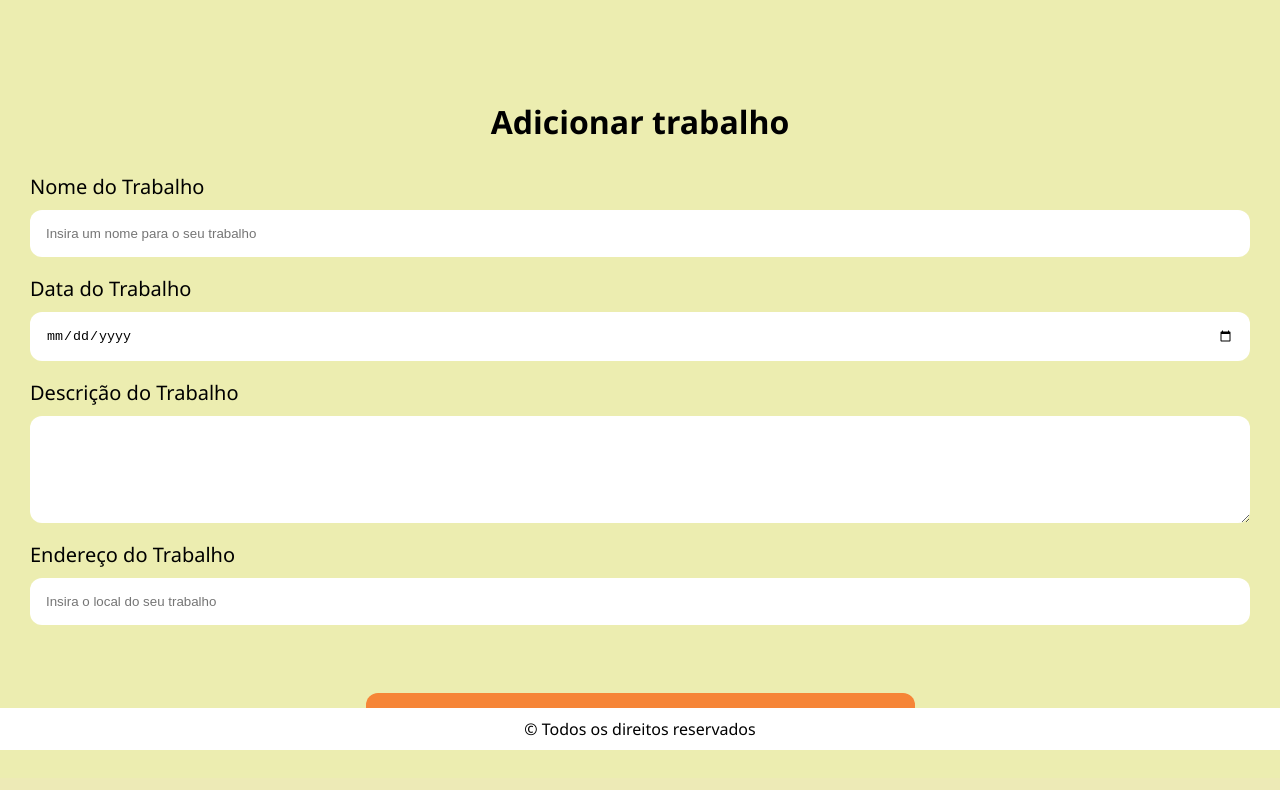
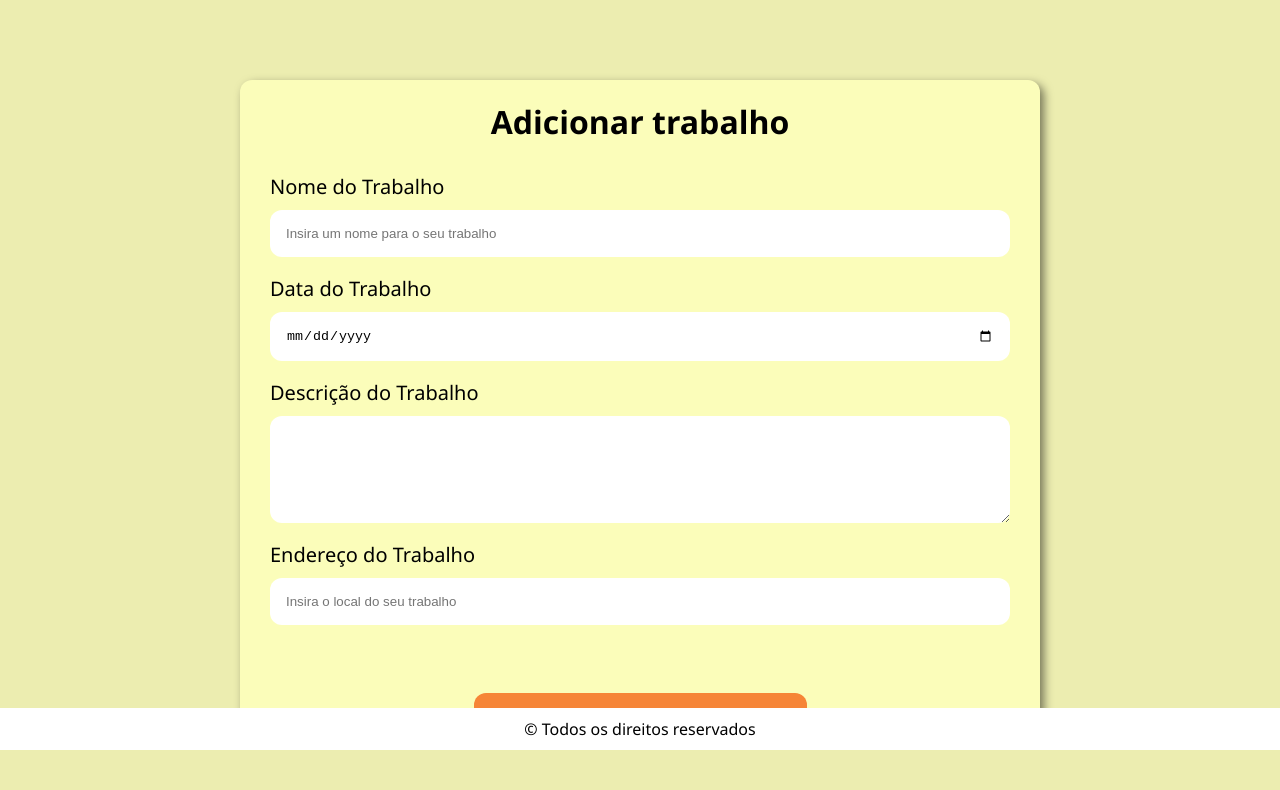
Before and after one commit to mine-tech-oficial/hackaton_g6, a Flask app: page /add_work in a window 1280 px wide. Shown: the part 50-840 px from the top of the page. Run offline with Flask 3, Linux system fonts and the light colour scheme.

Commit message:
Update style.css

```diff
--- a/static/css/style.css
+++ b/static/css/style.css
@@ -245,3 +245,16 @@ footer {
     color: black;
     font-size: 20px;
 }
+
+.page-add{
+    background-color: #fbfdba;
+    gap: 20px;
+    width: 800px;
+    margin: 0 auto;
+    justify-content: center;
+    margin-top: 50px;
+    height: 80vh;
+    border-radius: 12px;
+    margin-bottom: 70px;
+    box-shadow: 4px 4px 10px rgba(0, 0, 0, 0.5);
+}
```
